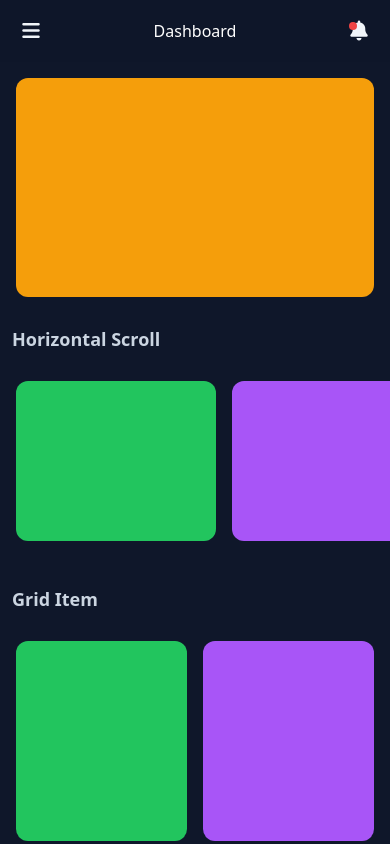
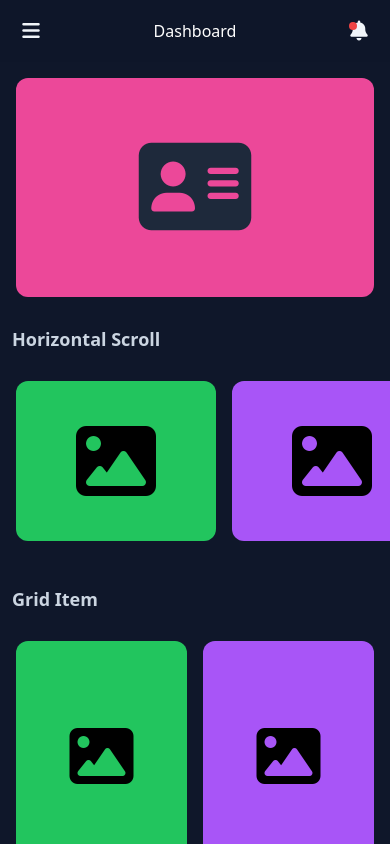
Before and after one commit to dotxbt/dotxbt.github.io, a plain HTML site: page mobile.html in a window 390 px wide. Drawn offline with nearby package versions, Linux system fonts and the light colour scheme.

Commit message:
add mobile template items

```diff
--- a/mobile.html
+++ b/mobile.html
@@ -60,7 +60,7 @@
 
 <body>
     <div
-        class="w-full h-full md:h-auto md:aspect-[10/20] relative shadow-xl m-0 md:m-4 md:rounded-3xl overflow-hidden max-w-md bg-slate-900">
+        class="w-full h-full md:h-auto md:aspect-[10/20] relative shadow-xl m-0 md:m-4 md:rounded-[42px] overflow-hidden max-w-md bg-slate-900">
         <div class="p-4 bg-black hidden md:flex">
             <p class="text-white w-full text-center">Mobile Layout</p>
         </div>
@@ -76,12 +76,18 @@
                 </div>
             </div>
             <div class="p-4">
-                <div class="aspect-[9/5.5] w-full bg-amber-500 rounded-xl"></div>
+                <div class="aspect-[9/5.5] w-full bg-pink-500 rounded-xl flex flex-col items-center justify-center">
+                    <p class="fa-solid fa-address-card text-slate-800 text-[100px]"></p>
+                </div>
             </div>
             <p class="text-slate-300 text-lg font-bold p-3">Horizontal Scroll</p>
             <div class="w-full flex overflow-x-auto scroll-smooth" id="horizontal-scroll"></div>
             <p class="text-slate-300 text-lg font-bold p-3 mt-4">Grid Item</p>
             <div class="grid grid-cols-2 gap-4 p-4" id="grid-container"></div>
+            <p class="text-slate-300 text-lg font-bold p-3 mt-4">List Item</p>
+            <div id="list-container" class="flex flex-col items-center justify-start space-y-4 p-4"></div>
+            <p class="text-slate-300 text-lg font-bold p-3">Item H-Scroll</p>
+            <div class="w-full flex overflow-x-auto scroll-smooth" id="hscroll-container"></div>
         </div>
         <div id="side-menu">
             <div class="h-[100px] w-[100px] m-4 rounded-full bg-indigo-500"></div>
@@ -112,62 +118,14 @@
                 <p>Cloud</p>
             </button>
         </div>
-        <div class="px-2 bg-black absolute w-full text-sm flex flex-row items-center justify-around bottom-0 hidden md:flex h-[46px]">
+        <div
+            class="px-2 bg-black absolute w-full text-sm flex flex-row items-center justify-around bottom-0 hidden md:flex h-[46px]">
             <p class="text-white fa-solid fa-play rotate-180"></p>
             <p class="text-white fa-solid fa-stop"></p>
             <p class="text-white fa-solid fa-bars"></p>
         </div>
     </div>
+    <script type="text/javascript" src="./mobile.js"></script>
 </body>
-<script>
-    const colors = [
-        "green",
-        "purple",
-        "blue",
-        "yellow",
-        "amber",
-        "orange",
-        "pink",
-        "indigo",
-    ];
-    let isShowMenu = false;
-    let horizontalScroll = document.getElementById("horizontal-scroll");
-    let sideMenu = document.getElementById("side-menu");
-    let buttonMenu = document.getElementById("button-menu");
-    let itemContainerHScroll = document.createElement("div");
-    itemContainerHScroll.classList = "flex flex-row items-center space-x-4 p-4";
-    sideMenu.classList =
-        "absolute z[99] left-0  bottom-0 md:bottom-[46px] flex flex-col items-center top-0 md:top-[58px] bg-slate-900 w-[200px] -translate-x-full transition ease-in-out transition-all duration-500";
-
-    let itemContainerGrid = document.getElementById("grid-container");
-
-    colors.forEach((e) => {
-        itemContainerHScroll.innerHTML =
-            itemContainerHScroll.innerHTML +
-            `<div class="h-[160px] w-[200px] bg-` +
-            e +
-            `-500 rounded-xl"/>`;
-
-        itemContainerGrid.innerHTML =
-            itemContainerGrid.innerHTML +
-            `<div class="h-[200px] rounded-xl bg-` +
-            e +
-            `-500"></div>`;
-    });
-    horizontalScroll.append(itemContainerHScroll);
-
-    window.addEventListener("click", e => {
-        console.log(e.target)
-        if (buttonMenu === e.target) {
-            sideMenu.classList =
-                "absolute z[99] p-3 left-0 bottom-0 md:bottom-[46px] flex flex-col items-center top-0 md:top-[58px] bg-slate-900 w-[200px] translate-x transition ease-in-out transition-all duration-500";
-            isShowMenu = true;
-        } else if (!sideMenu.contains(e.target)) {
-            sideMenu.classList =
-                "absolute z[99] p-3 left-0 bottom-0 md:bottom-[46px] flex flex-col items-center top-0 md:top-[58px] bg-slate-900 w-[200px] -translate-x-full transition ease-in-out transition-all duration-500";
-            isShowMenu = false;
-        }
-    });
-</script>
 
 </html>
--- /dev/null
+++ b/mobile.js
@@ -0,0 +1,80 @@
+const colors = [
+  "green",
+  "purple",
+  "blue",
+  "yellow",
+  "amber",
+  "orange",
+  "pink",
+  "indigo",
+];
+let isShowMenu = false;
+let horizontalScroll = document.getElementById("horizontal-scroll");
+let itemContainerHScroll = document.createElement("div");
+itemContainerHScroll.classList = "flex flex-row items-center space-x-4 p-4";
+
+let hScrollContainer = document.getElementById("hscroll-container");
+let itemHScroll = document.createElement("div");
+itemHScroll.classList = "flex flex-row items-center space-x-4 p-4";
+
+let sideMenu = document.getElementById("side-menu");
+let buttonMenu = document.getElementById("button-menu");
+let listContainer = document.getElementById("list-container");
+
+sideMenu.classList =
+  "absolute z[99] left-0  bottom-0 md:bottom-[46px] flex flex-col items-center top-0 md:top-[58px] bg-slate-900 w-[200px] -translate-x-full transition ease-in-out transition-all duration-500";
+
+let itemContainerGrid = document.getElementById("grid-container");
+
+colors.forEach((e) => {
+  itemContainerHScroll.innerHTML =
+    itemContainerHScroll.innerHTML +
+    `<div class="h-[160px] w-[200px] bg-` +
+    e +
+    `-500 flex flex-row items-center justify-center rounded-xl">
+    <p class="fa-solid fa-image text-[80px]"></p>
+    </div>`;
+
+  itemHScroll.innerHTML =
+    itemHScroll.innerHTML +
+    `<div class="h-[200px] aspect-[12/6] bg-` +
+    e +
+    `-500 flex flex-row items-center justify-center rounded-xl">
+        <p class="fa-solid fa-image text-[120px]"></p>
+    </div>`;
+
+  itemContainerGrid.innerHTML =
+    itemContainerGrid.innerHTML +
+    `<div class="h-[240px] p-6 rounded-xl bg-` +
+    e +
+    `-500 flex flex-col items-center">
+    <div class="flex-1 flex flex-col items-center justify-center"><p class="fa-solid fa-image text-[64px]"></p> </div>
+    <p class="h-[10px] rounded-full w-full bg-slate-800"></p>
+    </div>`;
+  listContainer.innerHTML =
+    listContainer.innerHTML +
+    `<div class="rounded-xl flex flex-row items-center bg-` +
+    e +
+    `-500 p-4 w-full">
+                <p class="h-[80px] w-[80px] rounded-full bg-slate-800"></p>
+                <div class="flex flex-col flex-1 items-start space-y-6 px-6 justify-center">
+                    <p class="h-[16px] w-full rounded-full bg-slate-800"></p>
+                    <p class="h-[10px] w-full rounded-full bg-slate-800"></p>
+                </div>
+            </div>`;
+});
+horizontalScroll.append(itemContainerHScroll);
+hScrollContainer.append(itemHScroll);
+
+window.addEventListener("click", (e) => {
+  console.log(e.target);
+  if (buttonMenu === e.target) {
+    sideMenu.classList =
+      "absolute z[99] p-3 left-0 bottom-0 md:bottom-[46px] flex flex-col items-center top-0 md:top-[58px] bg-slate-900 w-[200px] translate-x transition ease-in-out transition-all duration-500";
+    isShowMenu = true;
+  } else if (!sideMenu.contains(e.target)) {
+    sideMenu.classList =
+      "absolute z[99] p-3 left-0 bottom-0 md:bottom-[46px] flex flex-col items-center top-0 md:top-[58px] bg-slate-900 w-[200px] -translate-x-full transition ease-in-out transition-all duration-500";
+    isShowMenu = false;
+  }
+});
```
